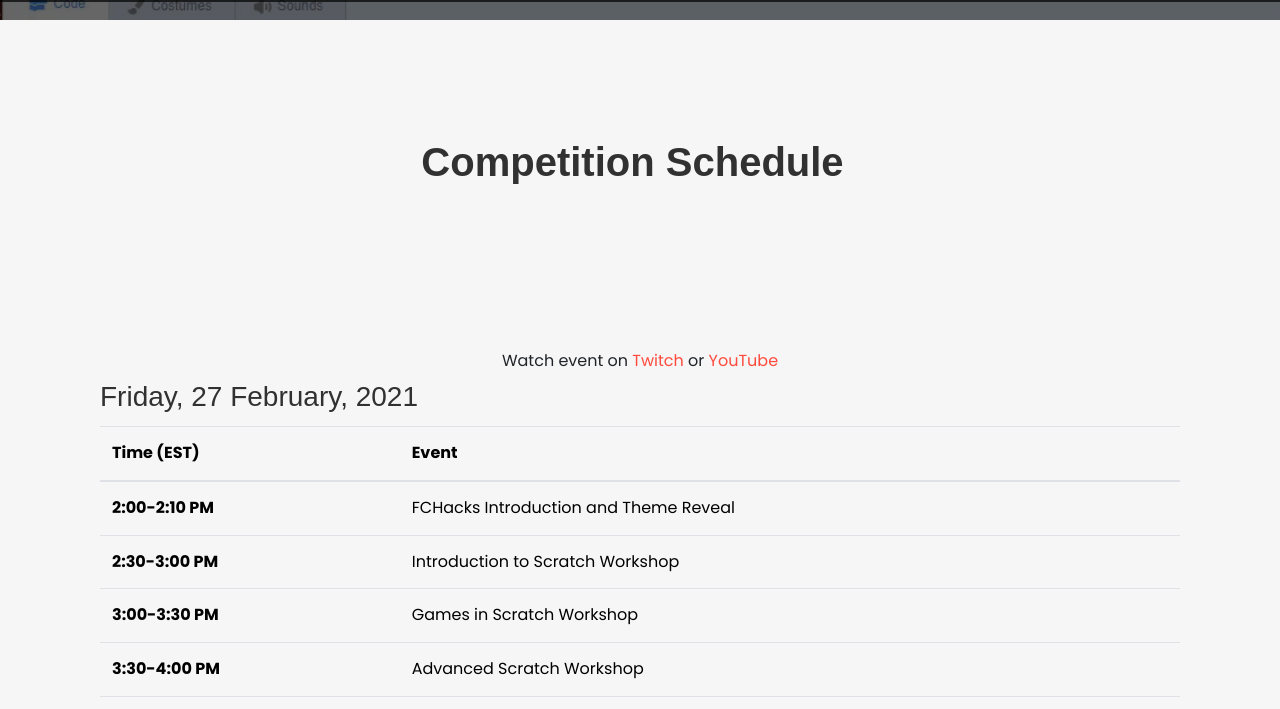
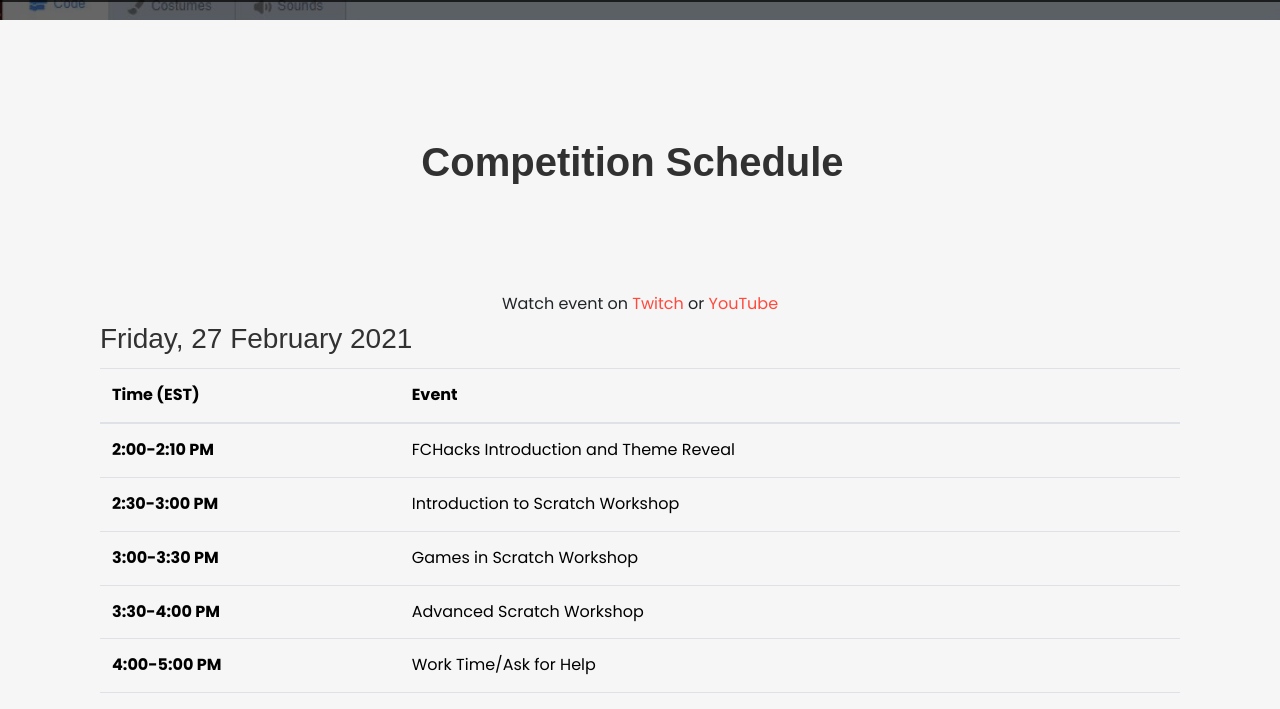
Before and after one commit to fchacks/2020, a plain HTML site: page schedule.html in a window 1280 px wide. Shown: the part 80-789 px from the top of the page. Drawn offline with Linux system fonts and the light colour scheme; some packages are replaced by stand-ins of ours; no server answers.

Commit message:
Update schedule.html

```diff
--- a/schedule.html
+++ b/schedule.html
@@ -75,14 +75,13 @@
 	  <center>
 <b>
   <!-- See Sign Up for details regarding the Mini-FCHacks Telethon. -->
-<br><br>
 </b>
 <!-- See <a href="https://docs.google.com/document/u/2/d/e/2PACX-1vRNm4X-_V7kFwqcuHhwGP-00TxtrqIuc8j4vTBjQQ5lEsJ9qXmqd4ouWg1BnK5WM0IeRsvsjed4Buwh/pub">Theme Release</a> and <a href="https://virtual.fchacks.org/">Virtual FCHacks Competition Site</a>. -->
 <br><br>
 Watch event on <a href="https://www.twitch.tv/fchacks">Twitch</a> or <a href="https://www.youtube.com/channel/UCDsvRJOXFQGr2ZOoBtCrcYw/videos">YouTube</a>
 
 </center>
-      <h3>Friday, 27 February, 2021</h3>
+      <h3>Friday, 27 February 2021</h3>
                 <table class="table" style="color: black">
                   <thead>
                     <tr>
```
